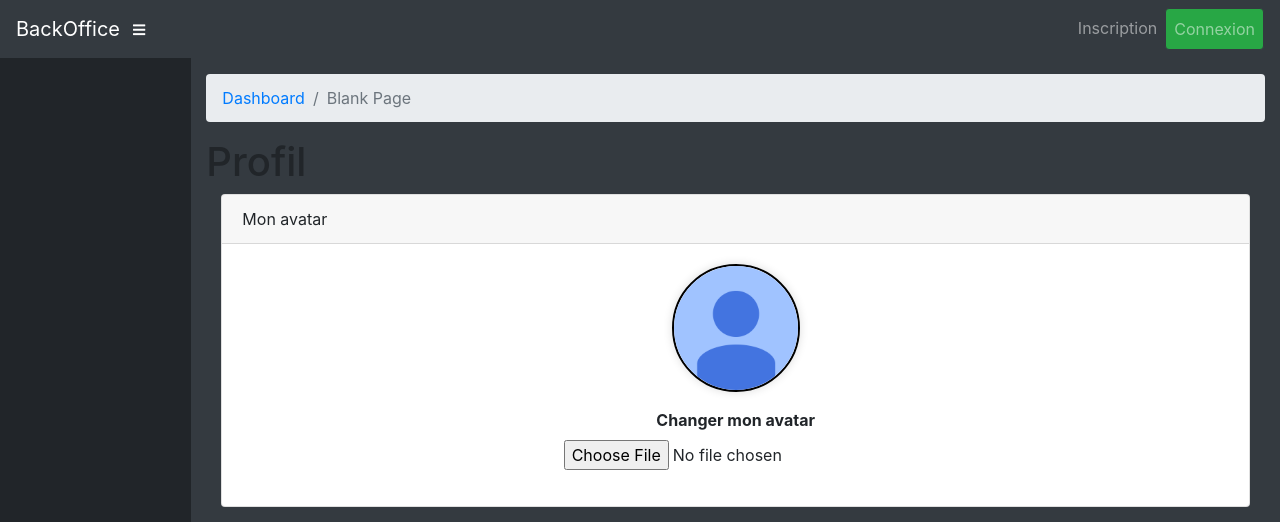
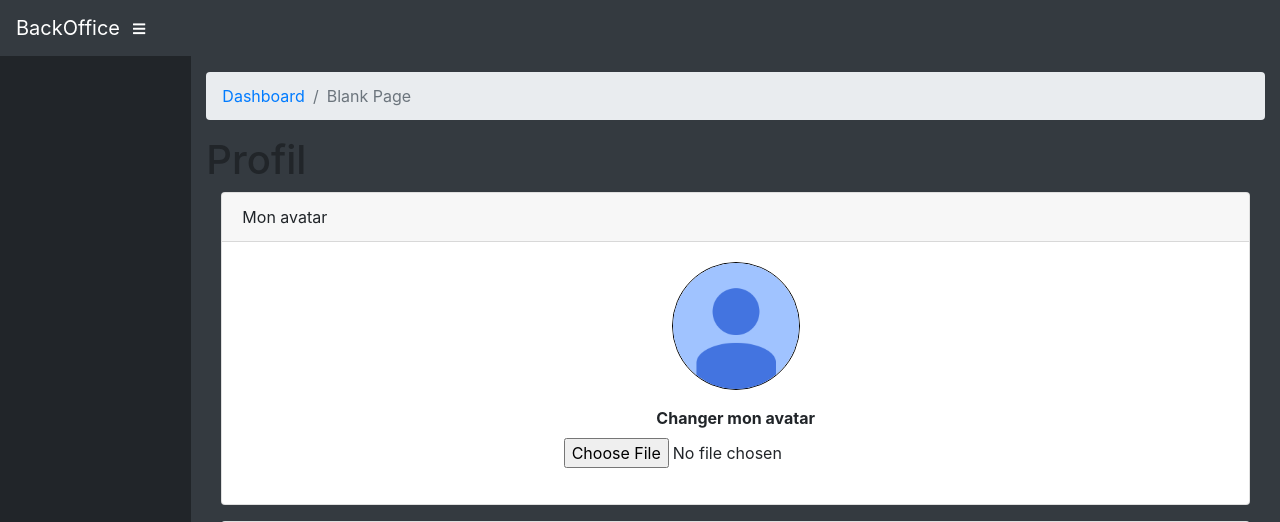
Before and after one commit to MartG31/moto_club, a Symfony app: template templates/users/viewprofile.html.twig in a window 1280 px wide. Shown: the top 522 px of the page. Run offline with Twig, Linux system fonts and the light colour scheme; the template is opened without the code that fills it, so the values that code supplies are empty; some libraries are stand-ins or nearby versions.

Commit message:
first push css admin + avatars

```diff
--- a/public/css/admin.css
+++ /dev/null
@@ -1,28 +0,0 @@
-/* MG */
-
-.profile-avatar {
-	width: 8em;
-	height: 8em;
-	border-radius: 50%;
-	background-color: rgba(255,255,255,0.5);
-	margin: 0 auto;
-	margin-bottom: 1em;
-
-	border: 2px solid #000;
-	box-shadow: 0 0 10px #ddd;
-
-	display: flex;
-	justify-content: center;
-	align-items: center;
-
-	overflow: hidden;
-}
-
-
-.profile-avatar img {
-	width: 100%;
-	height: 100%;
-	object-fit: cover;
-
-	margin: 0;
-}
--- /dev/null
+++ b/public/css/avatars.css
@@ -0,0 +1,51 @@
+.session-avatar {
+	border-radius: 50%;
+	background-color: rgba(255,255,255,0.5);
+	margin: 0 auto;
+
+	border: 1px solid #000;
+	box-shadow: 0 0 5px #fff;
+
+	display: flex;
+	justify-content: center;
+	align-items: center;
+
+	overflow: hidden;
+}
+
+
+.session-avatar img {
+	width: 100%;
+	height: 100%;
+	object-fit: cover;
+
+	margin: 0;
+}
+
+.profile-avatar {
+	width: 8em;
+	height: 8em;
+	margin-bottom: 1em;
+}
+
+.admin-avatar {
+	width: 3em;
+	height: 3em;
+}
+
+.base-avatar {
+	width: 3em;
+	height: 3em;
+}
+
+
+#admin-head-session {
+	display: flex;
+	align-items: center;
+}
+
+#head-profile-link {
+	display: flex;
+	align-items: center;
+	padding: 0;
+}
--- a/src/Controller/MasterController.php
+++ b/src/Controller/MasterController.php
@@ -68,6 +68,10 @@ class MasterController extends AbstractController
         // echo '<pre class="alert alert-danger mb-0">';
         // print_r('Accès réservé : '.$niv);
         // echo '</pre>';
+
+        if($this->session->get('ranks') === null) {
+            return true;
+        }
 
         if(!in_array($niv, $this->session->get('ranks'))) {
             return true;
--- a/templates/admin.html.twig
+++ b/templates/admin.html.twig
@@ -12,8 +12,8 @@
         <link rel="stylesheet" href="https://use.fontawesome.com/releases/v5.8.2/css/all.css">
         <!-- Custom styles for this template-->
         <link rel="stylesheet" href="https://stackpath.bootstrapcdn.com/bootstrap/4.3.1/css/bootstrap.min.css">
-        <link href="/css/sb-admin.css" rel="stylesheet">
-        <link href="/css/admin.css" rel="stylesheet">
+        <link rel="stylesheet" href="/css/sb-admin.css">
+        <link rel="stylesheet" href="/css/avatars.css">
 
         {% block stylesheets %}{% endblock %}
     </head>
@@ -31,14 +31,24 @@
             <form class="d-none d-md-inline-block form-inline ml-auto mr-0 mr-md-3 my-2 my-md-0"></form>
 
             <!-- Navbar -->
-            <ul class="navbar-nav ml-auto ml-md-0">
+            <ul id="admin-head-session" class="navbar-nav ml-auto ml-md-0">
 
                 {% if app.session.get('ranks') is not null %}
-                    <li class="nav-item"><a class="nav-link" href="{{ path('view_profile') }}">{{ app.session.get('prenom') ~ ' ' ~ app.session.get('nom') }}</a></li>
-                    <li class="nav-item"><a class="nav-link btn btn-danger border border-dark" href="{{ path('deconnexion_user') }}"><i class="fas fa-power-off"></i></a></li>
-                {% else %}
-                    <li class="nav-item"><a class="nav-link" href="{{ path('inscription_user') }}">Inscription</a></li>
-                    <li class="nav-item"><a class="nav-link btn btn-success border border-dark" href="{{ path('connexion_user') }}">Connexion</a></li>
+                <li class="nav-item">
+                    <a id="head-profile-link" class="nav-link" href="{{ path('view_profile') }}">
+                        <figure class="session-avatar admin-avatar">
+                            {% if app.session.get('avatar') is not null %}
+                                <img src="{{ '/uploads/avatars/' ~ app.session.get('avatar') }}">
+                            {% else %}
+                                <img src="{{ '/images/default-user.png' }}">
+                            {% endif %}
+                        </figure>
+                        <div class="mx-3">{{ app.session.get('prenom') ~ ' ' ~ app.session.get('nom')|upper }}</div>
+                    </a>
+                </li>
+                <li class="nav-item">
+                    <a class="nav-link btn btn-danger border border-dark" href="{{ path('deconnexion_user') }}"><i class="fas fa-power-off"></i></a>
+                </li>
                 {% endif %}
 
             </ul>
--- a/templates/users/viewprofile.html.twig
+++ b/templates/users/viewprofile.html.twig
@@ -10,7 +10,7 @@
 		    <div class="card-header">Mon avatar</div>
 		  	<div class="card-body">
 		  		<form id="change-avatar-form" method="post" enctype="multipart/form-data">
-		  			<figure class="profile-avatar">
+		  			<figure class="session-avatar profile-avatar">
 		  				{% if app.session.get('avatar') is not null %}
 		  					<img src="{{ '/uploads/avatars/' ~ app.session.get('avatar') }}">
 		  				{% else %}
```
Also changed, not shown: templates/base.html.twig (+5 -4 lines), public/uploads/avatars/1568481098-main-qimg-1b23ab504eb1c78e8beb17872f9cf2df.png (deleted), public/uploads/avatars/1568520568-aoe2-avatar.png (added), public/uploads/avatars/1568520641-f6451ac12aa11e7a8b84697419358cdd.png (added).
